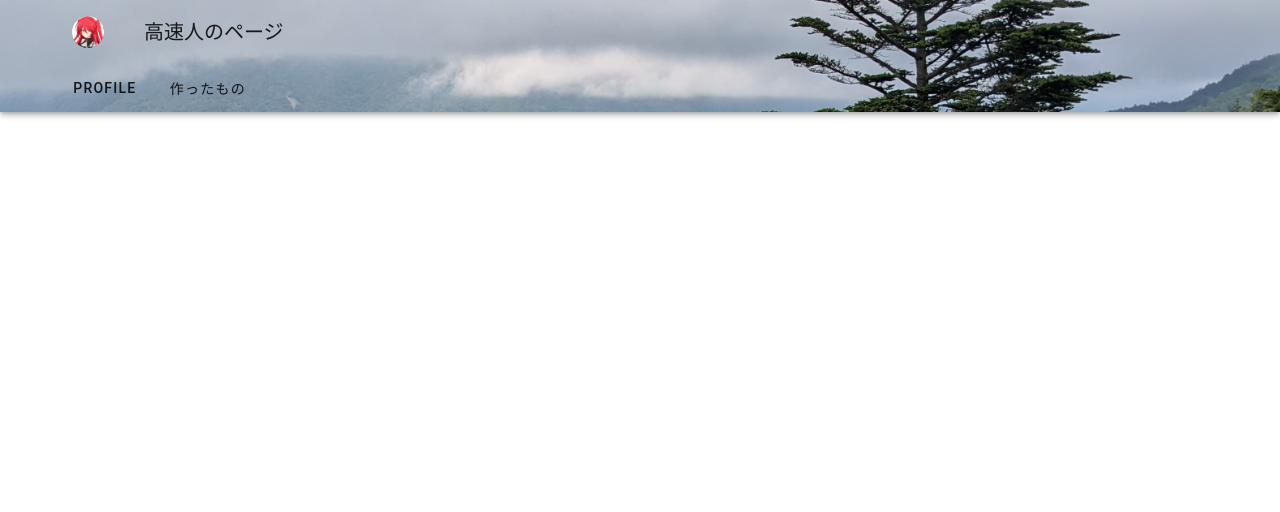
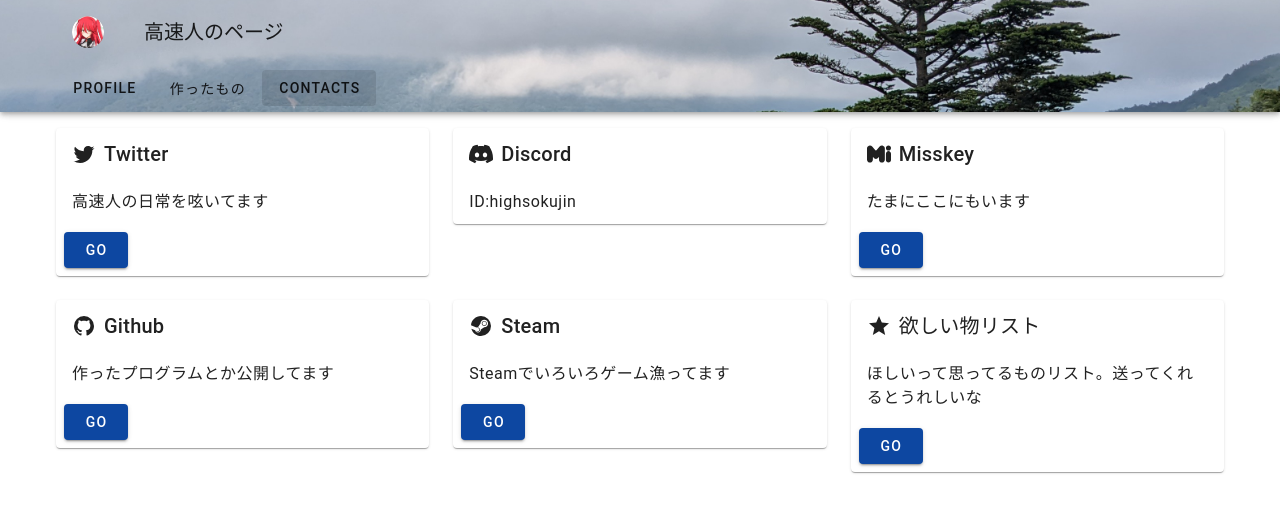
Before and after one commit to kousokujin/kousokujin.github.io, a Vue app in the folder v3/: page /contact in a window 1280 px wide. Shown: the top 512 px of the page. Built offline with nearby package versions, Linux system fonts and the light colour scheme.

Commit message:
とりあえずV3これで

```diff
--- a/v3/package.json
+++ b/v3/package.json
@@ -10,6 +10,7 @@
     "type-check": "vue-tsc --noEmit -p tsconfig.app.json --composite false"
   },
   "dependencies": {
+    "simple-icons": "^9.9.0",
     "vue": "^3.3.4",
     "vue-router": "^4.2.4",
     "vuetify": "^3.3.10"
--- a/v3/src/App.vue
+++ b/v3/src/App.vue
@@ -3,7 +3,13 @@
     <navbar :link_list="link_list"></navbar>
     <v-main>
       <v-container>
-        <router-view/>
+        <v-row>
+          <v-spacer></v-spacer>
+          <v-col cols="12">
+            <router-view/>
+          </v-col>
+          <v-spacer></v-spacer>
+        </v-row>
       </v-container>
     </v-main>
   </v-app>
@@ -19,6 +25,10 @@
     {
       to: "/creation",
       text: "作ったもの"
+    },
+    {
+      to: "/contact",
+      text: "Contacts"
     }
   ]
 </script>
--- a/v3/src/main.ts
+++ b/v3/src/main.ts
@@ -13,7 +13,7 @@ const vuetify = createVuetify({
         defaultSet: 'mdi',
         aliases,
         sets: {
-            mdi,
+            mdi
         },
     }
 });
--- a/v3/src/router/index.ts
+++ b/v3/src/router/index.ts
@@ -1,4 +1,8 @@
 import { createRouter, createWebHistory } from 'vue-router'
+import profile_view from '@/views/ProfileView.vue'
+import creation_view from '@/views/CreationView.vue'
+import contact_view from "@/views/ContactView.vue"
+
 
 const router = createRouter({
   history: createWebHistory(import.meta.env.BASE_URL),
@@ -6,12 +10,17 @@ const router = createRouter({
     {
       path: '/',
       name: 'profile',
-      component: () => import('@/views/ProfileView.vue')
+      component: profile_view
     },
     {
       path: '/creation',
       name: 'creation',
-      component: () => import('@/views/CreationView.vue')
+      component: creation_view
+    },
+    {
+      path: '/contact',
+      name: 'contact',
+      component: contact_view
     }
   ]
 })
--- /dev/null
+++ b/v3/src/views/ContactView.vue
@@ -0,0 +1,65 @@
+<template>
+    <v-row>
+        <v-col v-for="item in href_list" sm="4" cols="12">
+            <v-card :prepend-icon="item.icon">
+                <template v-slot:title>
+                    {{item.title}}
+                </template>
+                <v-card-item>
+                    <div class="text-body-1">{{item.description}}</div>
+                </v-card-item>
+                <v-card-actions v-if="item.href != ''">
+                    <v-btn
+                        :href="item.href"
+                        variant="elevated"
+                        color="blue-darken-4"
+                    >Go</v-btn>
+                </v-card-actions>
+            </v-card>
+        </v-col>
+    </v-row>
+    <v-icon icon="siSImpleicons.path"></v-icon>
+</template>
+<script setup lang="ts">
+    import { mdiTwitter, mdiGithub, mdiSteam, mdiStar } from '@mdi/js'
+    import { siDiscord, siMisskey } from 'simple-icons';
+
+    const href_list = [
+        {
+            title: "Twitter",
+            icon: mdiTwitter,
+            description: "高速人の日常を呟いてます",
+            href: "https://twitter.com/highsokujin"
+        },
+        {
+            title: "Discord",
+            icon: siDiscord.path,
+            description: "ID:highsokujin",
+            href: ""
+        },
+        {
+            title: "Misskey",
+            icon: siMisskey.path,
+            description: "たまにここにもいます",
+            href: "https://misskey.io/@highsokujin"
+        },
+        {
+            title: "Github",
+            icon: mdiGithub,
+            description: "作ったプログラムとか公開してます",
+            href: "https://github.com/kousokujin"
+        },
+        {
+            title: "Steam",
+            icon: mdiSteam,
+            description: "Steamでいろいろゲーム漁ってます",
+            href: "https://steamcommunity.com/profiles/76561198092074874"
+        },
+        {
+            title: "欲しい物リスト",
+            icon: mdiStar,
+            description: "ほしいって思ってるものリスト。送ってくれるとうれしいな",
+            href: "https://www.amazon.jp/hz/wishlist/ls/26X6O8SUUEDE4?ref_=wl_share"
+        }
+    ]
+</script>
--- a/v3/src/views/CreationView.vue
+++ b/v3/src/views/CreationView.vue
@@ -1,5 +1,69 @@
 <template>
-    <h1>作ったもの</h1>
+    <v-row>
+        <v-col v-for="item in creations_list" sm="4" cols="12">
+            <v-card :prepend-icon="item.icon">
+                <template v-slot:title>
+                    {{item.title}}
+                </template>
+                <v-card-item>
+                    <div class="text-body-1">{{item.description}}</div>
+                </v-card-item>
+                <v-card-actions>
+                    <v-btn v-for="action in item.actions"
+                        color="indigo"
+                        border
+                        :icon="action.icon"
+                        :href="action.link"
+                    ></v-btn>
+                </v-card-actions>
+            </v-card>
+        </v-col>
+    </v-row>
 </template>
 <script setup lang="ts">
+    import { mdiGithub, mdiLink, mdiMicrosoftWindows, mdiWeb} from '@mdi/js'
+    const creations_list = [
+        {
+            title: "幻塔ガチャシミュレーター",
+            icon: mdiWeb,
+            description: "Tower Of Fantacyの武器ガチャやボリションガチャを引いた気分になれます。",
+            actions: [
+                {icon: mdiGithub, link: "https://github.com/kousokujin/TowerOfFantasy-Gacha-Simulator"},
+                {icon: mdiLink, link: "https://tofsim.kousokujin.com/"}
+            ]
+        },
+        {
+            title: "fedivership",
+            icon: mdiMicrosoftWindows,
+            description: "MastodonとかmisskeyとかのSNSをいい感じに見れるようなブラウザです。",
+            actions: [
+                {icon: mdiGithub, link: "https://github.com/kousokujin/fedivership"},
+            ]
+        },
+        {
+            title: "Janshi Separate",
+            icon: mdiMicrosoftWindows,
+            description: "麻雀でいい感じに卓分けを行うアプリです。",
+            actions: [
+                {icon: mdiGithub, link: "https://github.com/kousokujin/janshi_Separate"},
+            ]
+        },
+        {
+            title: "Golen Raito Ruler",
+            icon: mdiMicrosoftWindows,
+            description: "画面上で黄金比の定規を表示します。",
+            actions: [
+                {icon: mdiGithub, link: "https://github.com/kousokujin/golen_raito_ruler"},
+            ]
+        },
+        {
+            title: "horloge",
+            icon: mdiMicrosoftWindows,
+            description: "時計アプリ",
+            actions: [
+                {icon: mdiGithub, link: "https://github.com/kousokujin/horloge"},
+            ]
+        },
+
+    ]
 </script>
--- a/v3/src/views/ProfileView.vue
+++ b/v3/src/views/ProfileView.vue
@@ -1,11 +1,15 @@
 <template>
     <v-row>
-        <v-col cols="3">
-            <v-container>
-                <v-img :src="icon" width="300"></v-img>
-            </v-container>
+        <v-col cols="12" sm="4">
+            <v-row>
+                <v-spacer></v-spacer>
+                <v-col>
+                    <v-img :src="icon" width="300"></v-img>
+                </v-col>
+                <v-spacer></v-spacer>
+            </v-row>
         </v-col>
-        <v-col cols="6">
+        <v-col cols="12" sm="8">
             <v-container>
                 <v-col>
                     <v-card>
@@ -32,13 +36,22 @@
                         </v-card-item>
                     </v-card>
                 </v-col>
+                <v-col>
+                    <v-card>
+                        <v-card-item>
+                            <div class="text-subtitle-1"><v-icon :icon="mdiController"></v-icon>ゲームとか</div>
+                            <div v-for="item in game_item" class="text-body-1">{{item}}</div>
+                        </v-card-item>
+                    </v-card>
+                </v-col>
             </v-container>
         </v-col>
     </v-row>
 </template>
 <script setup lang="ts">
     import icon from "@/assets/icon.jpg"
-    import { mdiAccount, mdiHeart, mdiCake } from '@mdi/js'
+    import { mdiAccount, mdiHeart, mdiCake, mdiController } from '@mdi/js'
 
-    const like_item = ["たまごサンド", "VTuber", "IPv6"]
+    const like_item = ["たまごサンド", "VTuber(主にホロライブ)", "IPv6"]
+    const game_item = ["PSO2","Tower of Fantacy"]
 </script>
```
Also changed, not shown: 1 other file (tests, documents, lock files or other folders).
